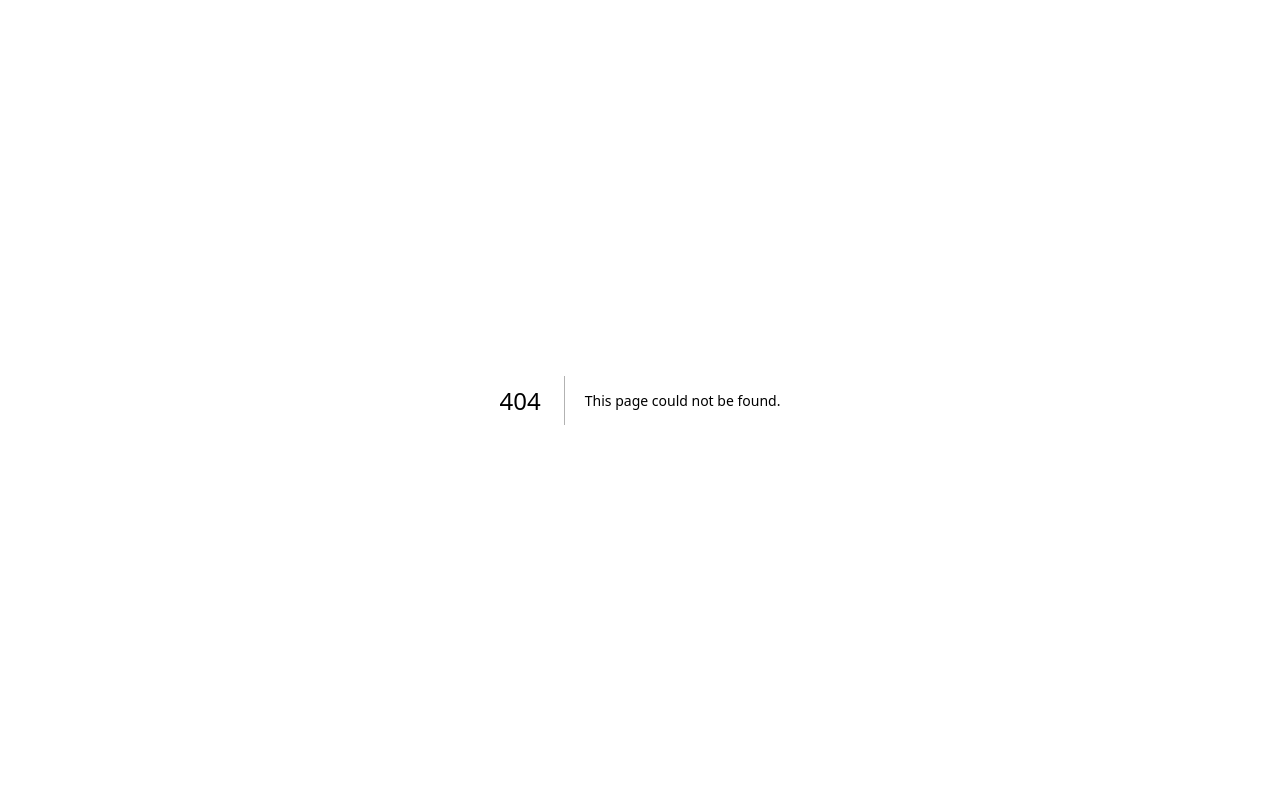
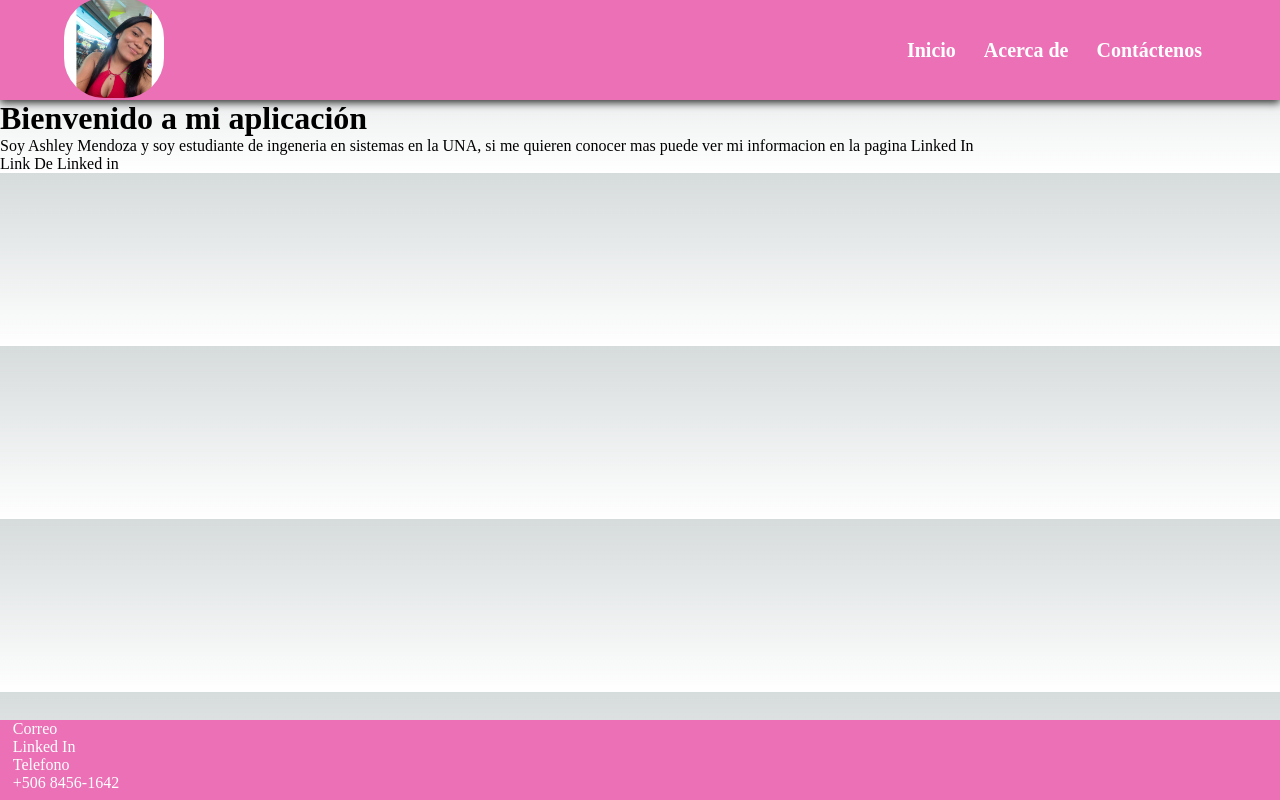
Before and after one commit to Ashl3yV/Examen2_ChatBot, a Next.js app: page /about in a window 1280 px wide. Before the commit this address had no page. Built offline with nearby package versions, Linux system fonts and the light colour scheme.

Commit message:
css and page creation like about, callToAcion and chatbot

```diff
--- a/src/components/ejemplo.tsx
+++ b/src/components/ejemplo.tsx
@@ -1,4 +1,4 @@
-import React, { useState } from 'react';
+/*import React, { useState } from 'react';
 import axios from 'axios';
 
 const Chatbot = () => {
@@ -37,4 +37,4 @@ const Chatbot = () => {
   );
 };
 
-export default Chatbot;
+export default Chatbot;*/
--- a/src/components/footer.tsx
+++ b/src/components/footer.tsx
@@ -3,8 +3,7 @@ const footer = ({ }) => {
 
         <div className="footer">
             <footer>
-                <div className="container ">
-                    <p className="font-bold">Contactos</p>
+                <div className="inf-footer ">
                     <a href="mailto:ashley.mendoza.vasquez@est.una.ac.cr"> Correo </a><br />
                     <a href="https://www.linkedin.com/in/ashley-mendoza-317711274/"> Linked In </a>
                     <p>Telefono</p>
--- a/src/components/header.tsx
+++ b/src/components/header.tsx
@@ -12,14 +12,14 @@ const Header = () => {
   return (
     <header className="header">
 
-      <div className="logo">
-        <img src="/img/Ash.jpg" alt="foto"/>
+      <div className="logo" >
+        <img  src="/img/Ash.jpg" alt="foto"/>
       </div>
       <nav>
         <ul className="nav-links">
           <li><a href="#" onClick={handleInicioLinkClick}>Inicio</a></li>
-          <li><Link href="#">Acerca de</Link></li>
-          <li><Link href="#">Contáctenos</Link></li>
+          <li><Link href="/about">Acerca de</Link></li>
+          <li><Link href="/callToAction">Contáctenos</Link></li>
         </ul>
       </nav>
     </header>
--- /dev/null
+++ b/src/pages/about.tsx
@@ -0,0 +1,27 @@
+import React from 'react';
+import Page_header from '@/components/header'
+import Page_footer from '@/components/footer'
+
+const Presentatation = () => {
+  return (
+    <>
+    <header>
+        <Page_header></Page_header>
+      </header>
+    <div id='Acerca'>
+      <h1 className="font-bold"> Bienvenido a mi aplicación</h1>
+      <p>Soy Ashley Mendoza y soy estudiante de ingeneria en sistemas en la UNA, si me quieren conocer mas puede
+        ver mi informacion en la pagina Linked In</p>
+      <ul>
+        <li><a href="https://www.linkedin.com/in/ashley-mendoza-317711274/">Link De Linked in</a></li>
+      </ul>
+
+    </div>
+    <footer>
+        <Page_footer></Page_footer>
+      </footer>
+    </>
+  );
+};
+
+export default Presentatation;
--- a/src/pages/index.tsx
+++ b/src/pages/index.tsx
@@ -4,13 +4,13 @@ import { Inter } from 'next/font/google'
 import Page_header from '@/components/header'
 import Page_footer from '@/components/footer'
 import { Josefin_Sans } from 'next/font/google'
-import Page_ejemplo from '@/components/ejemplo'
+/*import Page_ejemplo from '@/components/ejemplo'*/
 
 export default function Home() {
   return (
     <>
       <header>
-        <Page_ejemplo></Page_ejemplo>
+        <Page_header></Page_header>
       </header>
       <nav className="nav-home">
         <h1 className="company-name">Mi aplicacion </h1>
--- a/src/styles/globals.css
+++ b/src/styles/globals.css
@@ -9,30 +9,24 @@
   --background-start-rgb: 214, 219, 220;
   --background-end-rgb: 255, 255, 255;
 
-  --primary-glow: conic-gradient(
-    from 180deg at 50% 50%,
+  --primary-glow: conic-gradient(from 180deg at 50% 50%,
       #16abff33 0deg,
       #0885ff33 55deg,
       #54d6ff33 120deg,
       #0071ff33 160deg,
-    transparent 360deg
-  );
-  --secondary-glow: radial-gradient(
-    rgba(255, 255, 255, 1),
-    rgba(255, 255, 255, 0)
-  );
+      transparent 360deg);
+  --secondary-glow: radial-gradient(rgba(255, 255, 255, 1),
+      rgba(255, 255, 255, 0));
 
   --tile-start-rgb: 239, 245, 249;
   --tile-end-rgb: 228, 232, 233;
-  --tile-border: conic-gradient(
-    #00000080,
+  --tile-border: conic-gradient(#00000080,
       #00000040,
       #00000030,
       #00000020,
       #00000010,
       #00000010,
-    #00000080
-  );
+      #00000080);
 
   --callout-rgb: 238, 240, 241;
   --callout-border-rgb: 172, 175, 176;
@@ -47,24 +41,20 @@
     --background-end-rgb: 0, 0, 0;
 
     --primary-glow: radial-gradient(rgba(1, 65, 255, 0.4), rgba(1, 65, 255, 0));
-    --secondary-glow: linear-gradient(
-      to bottom right,
+    --secondary-glow: linear-gradient(to bottom right,
         rgba(1, 65, 255, 0),
         rgba(1, 65, 255, 0),
-      rgba(1, 65, 255, 0.3)
-    );
+        rgba(1, 65, 255, 0.3));
 
     --tile-start-rgb: 2, 13, 46;
     --tile-end-rgb: 2, 5, 19;
-    --tile-border: conic-gradient(
-      #ffffff80,
+    --tile-border: conic-gradient(#ffffff80,
         #ffffff40,
         #ffffff30,
         #ffffff20,
         #ffffff10,
         #ffffff10,
-      #ffffff80
-    );
+        #ffffff80);
 
     --callout-rgb: 20, 20, 20;
     --callout-border-rgb: 108, 108, 108;
@@ -87,12 +77,9 @@ body {
 
 body {
   color: rgb(var(--foreground-rgb));
-  background: linear-gradient(
-      to bottom,
+  background: linear-gradient(to bottom,
       transparent,
-      rgb(var(--background-end-rgb))
-    )
-    rgb(var(--background-start-rgb));
+      rgb(var(--background-end-rgb))) rgb(var(--background-start-rgb));
 }
 
 a {
@@ -105,3 +92,73 @@ a {
     color-scheme: dark;
   }
 }
+
+.header {
+  background-color: #eb70b6;
+  display: flex;
+  justify-content: flex-end;
+  align-items: center;
+  padding: 5px 5%;
+  height: 100px;
+  box-shadow: 0px 3px 8px #333;
+}
+
+.logo{
+  margin-right: auto;
+  transition: all 0.3s;
+}
+.logo img {
+  width: 100px;
+  height: 100px;
+  border-radius: 40%;
+}
+
+.logo:hover {
+  transform: scale(1.1);
+}
+
+.header .nav-links li {
+  display: inline-block;
+  padding: 14px;
+}
+
+.nav-links li:hover {
+  transform: scale(1.1);
+}
+
+.header .nav-links a {
+  color: #FFFFFF;
+  font-weight: bold;
+  font-size: 20px;
+}
+
+.nav-links a:hover {
+  color: #c0bcbc;
+}
+
+.inf-footer {
+  margin-left: 1%;
+}
+
+.footer {
+  background-color: #eb70b6;
+  height: 10%;
+  color: #FFFFFF;
+  position: fixed;
+  bottom: 0;
+  width: 100%;
+}
+
+.company-name {
+  font-size: 40px;
+  font-weight: bold;
+  display: inline-block;
+  animation: glowingText 2s ease-in-out infinite;
+}
+
+.nav-home {
+  display: flex;
+  justify-content: center;
+  padding-bottom: 1%;
+  margin-top: 1%;
+}
```
Also changed, not shown: src/pages/callToAction.tsx (added, +25 -0 lines), public/img/Ash.jpg, public/img/Logo.jpg (added), src/pages/ChatBot.tsx (added). Lines whose indentation alone changed are shown as unchanged.
